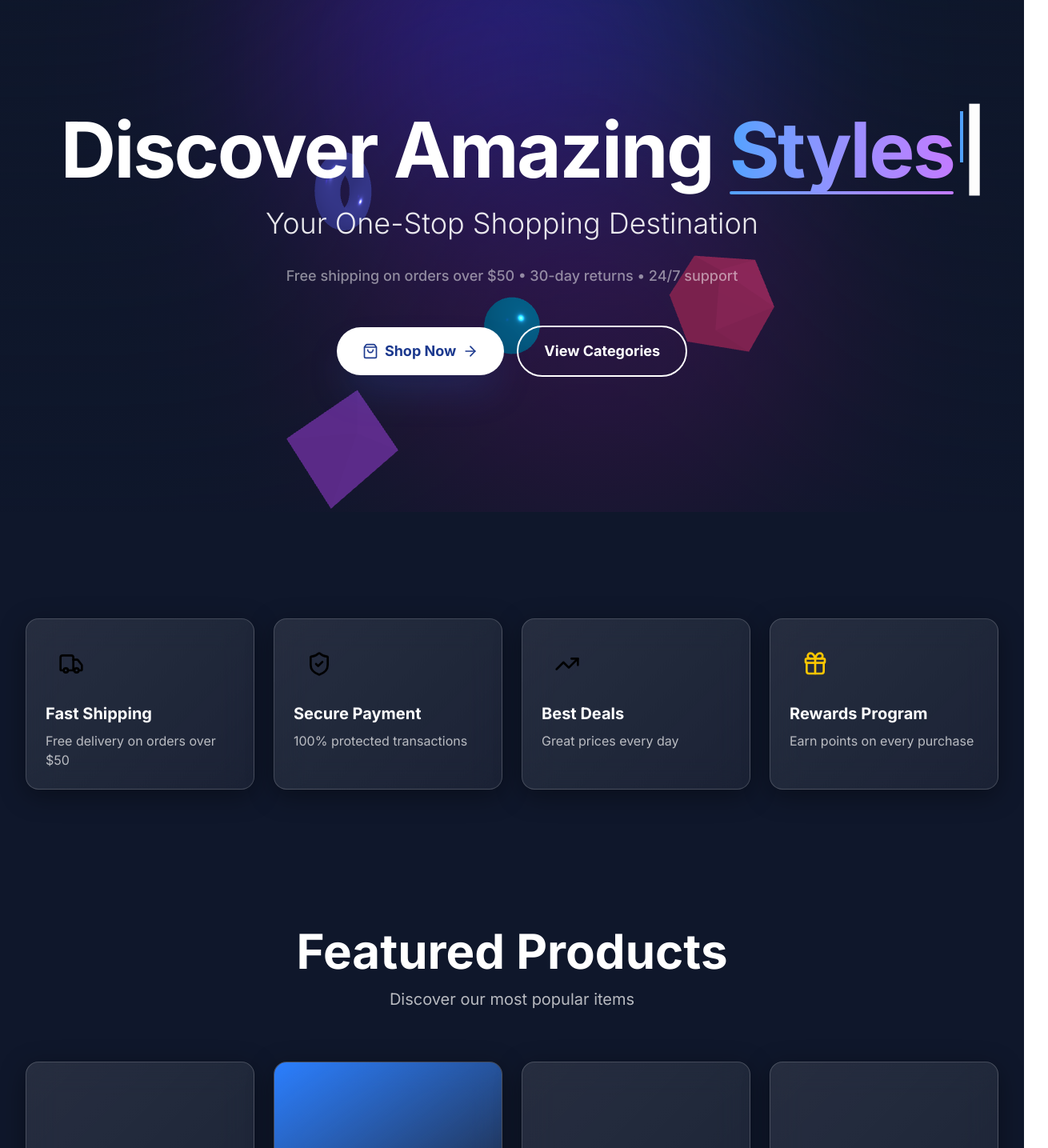
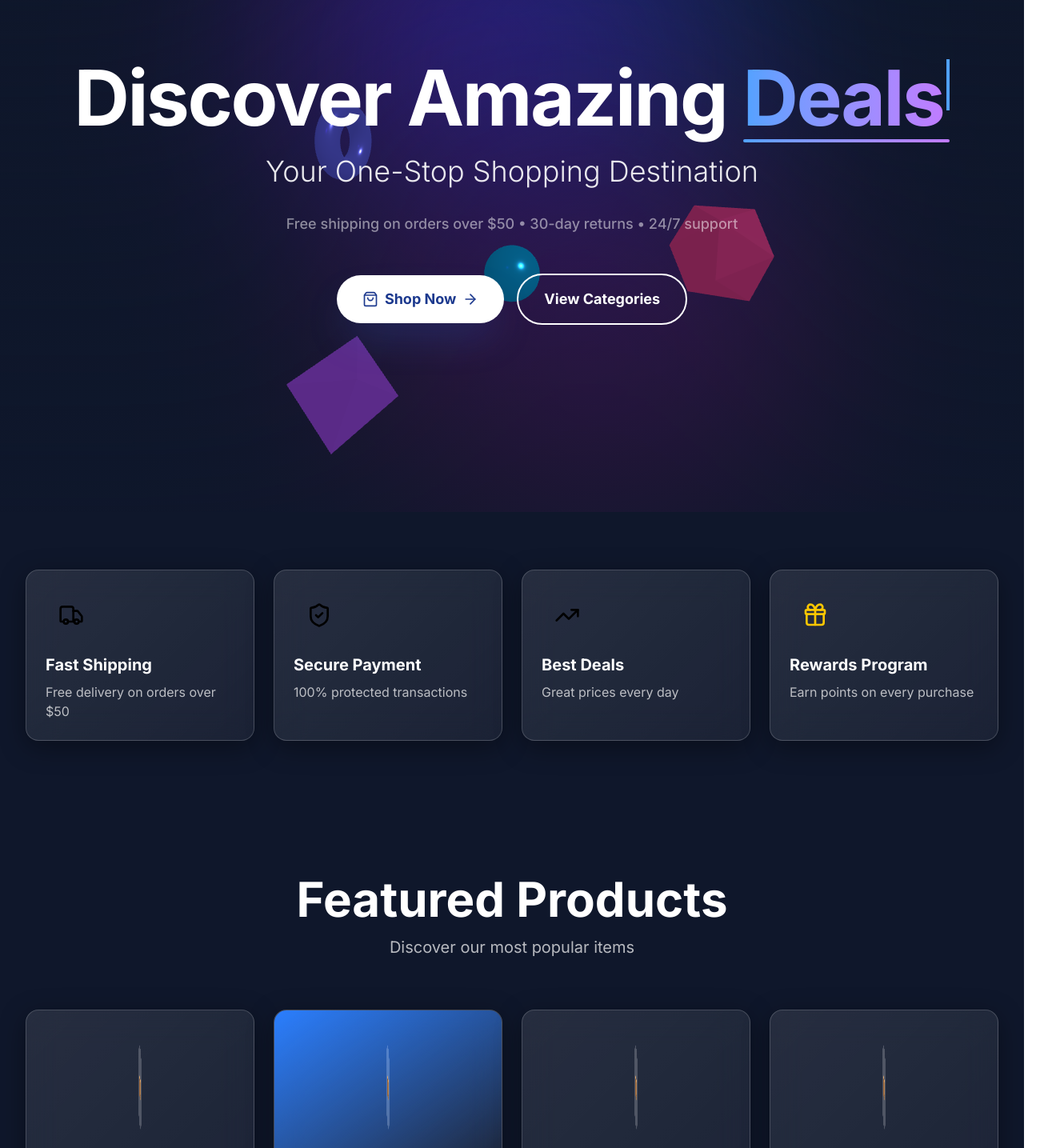
Before and after one commit to tanveenambrose/ecommerce-vibe-website, a Next.js app in the folder apps/client/: page / in a window 1280 px wide. Shown: the part 160-1595 px from the top of the page at 80% size, 1310 px wide, since content can reach past the window. Built offline with nearby package versions, Linux system fonts and the light colour scheme; sample sign-in values are in the browser's storage.

Commit message:
fix: Resolve duplicate navbar, add typing effect, and enhance product card 3D animations

```diff
--- a/apps/client/components/client-layout.tsx
+++ b/apps/client/components/client-layout.tsx
@@ -7,12 +7,13 @@ import Footer from './footer';
 export default function ClientLayout({ children }: { children: React.ReactNode }) {
     const pathname = usePathname();
     const isAdminPage = pathname?.startsWith('/admin');
+    const isHomePage = pathname === '/';
 
     return (
         <>
-            {!isAdminPage && <Navbar />}
+            {!isAdminPage && !isHomePage && <Navbar />}
             {children}
-            {!isAdminPage && <Footer />}
+            {!isAdminPage && !isHomePage && <Footer />}
         </>
     );
 }
--- a/apps/client/components/home/hero-section.tsx
+++ b/apps/client/components/home/hero-section.tsx
@@ -16,14 +16,38 @@ const rotatingWords = ['Products', 'Deals', 'Styles', 'Gadgets'];
 
 export default function HeroSection() {
     const [currentWordIndex, setCurrentWordIndex] = useState(0);
+    const [displayedText, setDisplayedText] = useState('');
+    const [isDeleting, setIsDeleting] = useState(false);
+    const [typingSpeed, setTypingSpeed] = useState(150);
 
     useEffect(() => {
-        const interval = setInterval(() => {
-            setCurrentWordIndex((prev) => (prev + 1) % rotatingWords.length);
-        }, 3000);
+        const currentWord = rotatingWords[currentWordIndex];
 
-        return () => clearInterval(interval);
-    }, []);
+        const handleTyping = () => {
+            if (!isDeleting) {
+                // Typing
+                if (displayedText.length < currentWord.length) {
+                    setDisplayedText(currentWord.substring(0, displayedText.length + 1));
+                    setTypingSpeed(150);
+                } else {
+                    // Pause before deleting
+                    setTimeout(() => setIsDeleting(true), 2000);
+                }
+            } else {
+                // Deleting
+                if (displayedText.length > 0) {
+                    setDisplayedText(currentWord.substring(0, displayedText.length - 1));
+                    setTypingSpeed(75);
+                } else {
+                    setIsDeleting(false);
+                    setCurrentWordIndex((prev) => (prev + 1) % rotatingWords.length);
+                }
+            }
+        };
+
+        const timer = setTimeout(handleTyping, typingSpeed);
+        return () => clearTimeout(timer);
+    }, [displayedText, isDeleting, currentWordIndex, typingSpeed]);
 
     return (
         <section className="relative min-h-screen flex items-center justify-center overflow-hidden">
@@ -39,7 +63,8 @@ export default function HeroSection() {
                         Discover Amazing{' '}
                         <span className="relative inline-block">
                             <span className="bg-gradient-to-r from-blue-400 to-purple-400 text-transparent bg-clip-text">
-                                {rotatingWords[currentWordIndex]}
+                                {displayedText}
+                                <span className="inline-block w-1 h-12 md:h-16 bg-blue-400 ml-1 animate-pulse">|</span>
                             </span>
                             <motion.span
                                 className="absolute -bottom-2 left-0 right-0 h-1 bg-gradient-to-r from-blue-400 to-purple-400 rounded-full"
@@ -48,7 +73,6 @@ export default function HeroSection() {
                                 transition={{ duration: 0.5, delay: 0.3 }}
                             />
                         </span>
-                        <span className="inline-block w-1 h-12 md:h-16 bg-blue-400 ml-2 animate-pulse">|</span>
                     </h1>
 
                     <p className="text-2xl sm:text-3xl md:text-4xl text-white/90 font-light mb-8">
--- a/apps/client/components/home/product-card-3d.tsx
+++ b/apps/client/components/home/product-card-3d.tsx
@@ -57,6 +57,26 @@ export default function ProductCard3D({ name, price, color, image }: ProductCard
         >
             {/* Product Image */}
             <div className={`h-48 bg-gradient-to-br from-${color} to-${color}/50 flex items-center justify-center relative overflow-hidden`}>
+                {/* 3D animated icon placeholder */}
+                <motion.div
+                    className="w-24 h-24 bg-white/20 rounded-2xl backdrop-blur-sm flex items-center justify-center"
+                    animate={{
+                        rotateY: [0, 360],
+                        rotateX: [0, 15, 0],
+                        scale: [1, 1.1, 1],
+                    }}
+                    transition={{
+                        duration: 8,
+                        repeat: Infinity,
+                        ease: "linear",
+                    }}
+                    style={{
+                        transformStyle: 'preserve-3d',
+                    }}
+                >
+                    <div className="text-4xl">📦</div>
+                </motion.div>
+
                 {image && (
                     <Image
                         src={image}
```
